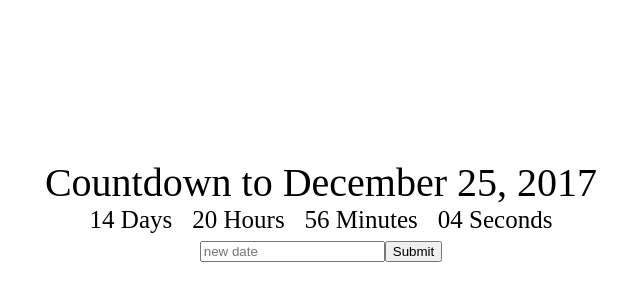
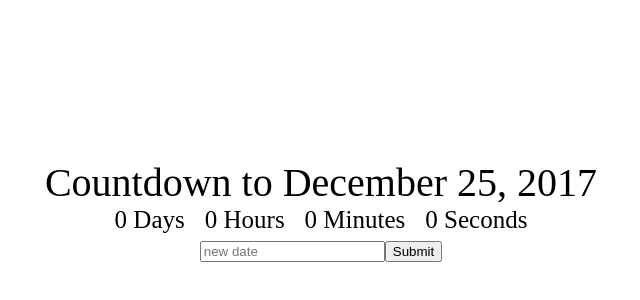
Before and after one commit to alexanderames/countdownChamp, a React (Create React App) app: page / in a window 1280 px wide. Shown: the part 94-394 px from the top of the page, without its empty margins (319-959 px from the left). Built offline with nearby package versions, Linux system fonts and the light colour scheme.

Commit message:
create clock component

```diff
--- a/src/App.jsx
+++ b/src/App.jsx
@@ -1,5 +1,6 @@
 import React, { Component } from 'react';
-import './App.css'
+import Clock from './Clock';
+import './App.css';
 
 class App extends Component {
 	constructor(props) {
@@ -11,7 +12,6 @@
 	}
 
 	changeDeadline () {
-		console.log('state', this.state);
 		this.setState({deadline: this.state.newDeadline});
 	}
 
@@ -19,12 +19,9 @@
 		return (
 			<div className="App">
 				<div className="App-title">Countdown to {this.state.deadline}</div>
-				<div>
-					<div className="clockDays">14 Days</div>
-					<div className="clockHours">20 Hours</div>
-					<div className="clockMinutes">56 Minutes</div>
-					<div className="clockSeconds">04 Seconds</div>
-				</div>
+
+				<Clock />
+
 				<div>
 					<input placeholder='new date'
 								 onChange={event => this.setState({newDeadline: event.target.value})}
--- /dev/null
+++ b/src/Clock.jsx
@@ -0,0 +1,27 @@
+import React, { Component } from 'react';
+import './App.css';
+
+class Clock extends Component {
+	constructor(props) {
+		super(props);
+		 this.state = {
+		 	days: 0,
+		 	hours: 0,
+		 	minutes: 0,
+		 	seconds: 0
+		 }
+	}
+
+	render() {
+		return(
+			<div>
+				<div className="clockDays">{this.state.days} Days</div>
+				<div className="clockHours">{this.state.hours} Hours</div>
+				<div className="clockMinutes">{this.state.minutes} Minutes</div>
+				<div className="clockSeconds">{this.state.seconds} Seconds</div>
+			</div>
+		)
+	}
+}
+
+export default Clock;
```
